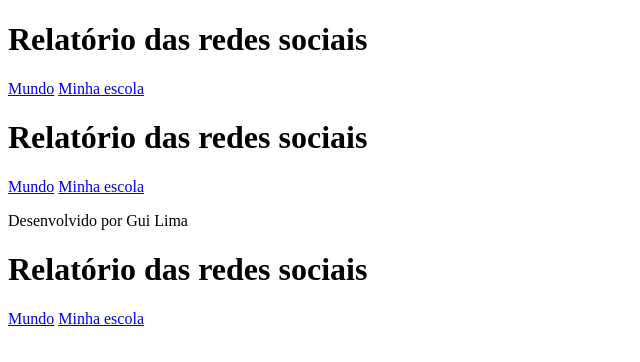
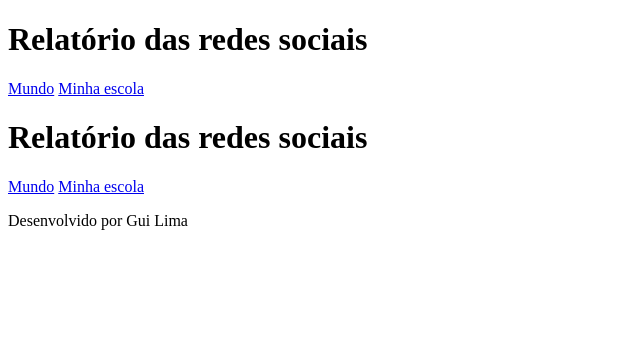
Before and after one commit to julyivan22/3---TRIMESTRE-, a plain HTML site: page index.html in a window 1280 px wide. Shown: the whole page, without its empty margins (0-640 px from the left). Drawn offline with Linux system fonts and the light colour scheme.

Commit message:
index.html

```diff
--- a/index.html
+++ b/index.html
@@ -54,16 +54,3 @@
     <footer>
         <p>Desenvolvido por Gui Lima</p>
     </footer>
-</body>
-<header>
-        <h1>Relatório das redes sociais</h1>
-        <nav>
-                <a href="index.html">Mundo</a>
-                <a href="#">Minha escola</a>
-        </nav>
-</header>
-<main class="graficos-section">
-        <section id="graficos-container" class="graficos-container">
-                <!-- crie os gráficos aqui -->
-        </section>
-</main>
```
